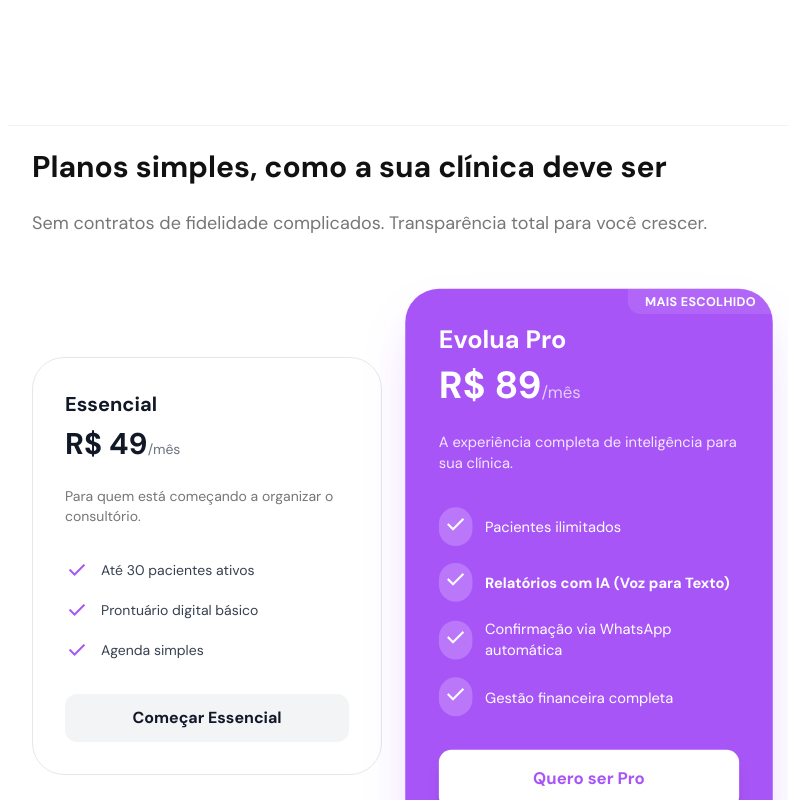
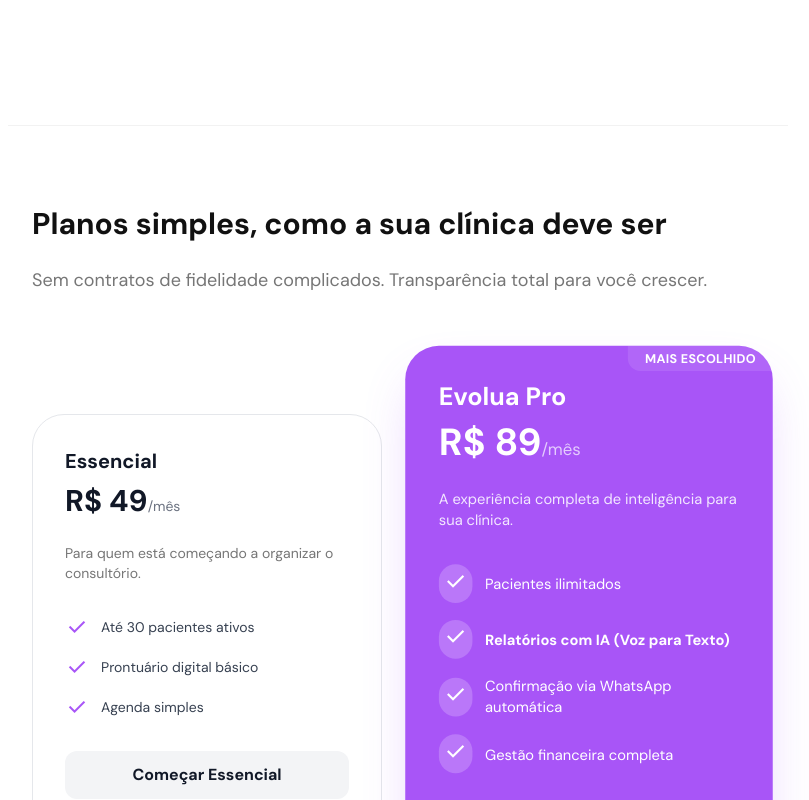
Before and after one commit to matalvesdev/evolua-landingpage, a Next.js app: page / in a window 1280 px wide. Shown: the part 5100-5900 px from the top of the page, without its empty margins (242-1051 px from the left). Built offline with nearby package versions, Linux system fonts and the light colour scheme.

Commit message:
fix: seção de preços com tamanho natural sem min-height 100vh

```diff
--- a/src/components/Pricing.tsx
+++ b/src/components/Pricing.tsx
@@ -33,7 +33,7 @@ const plans = [
 export default function Pricing() {
   return (
     <section
-      className="px-6 conversational-container section-fade"
+      className="py-20 px-6 conversational-container border-b border-gray-100"
       id="pricing"
     >
       <div className="mb-16">
```
